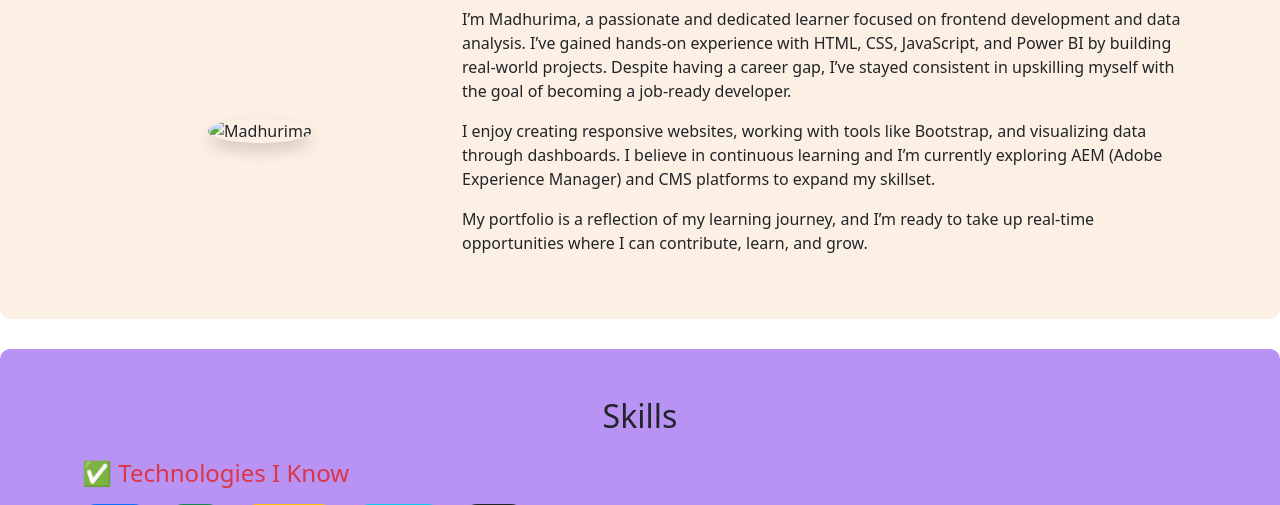
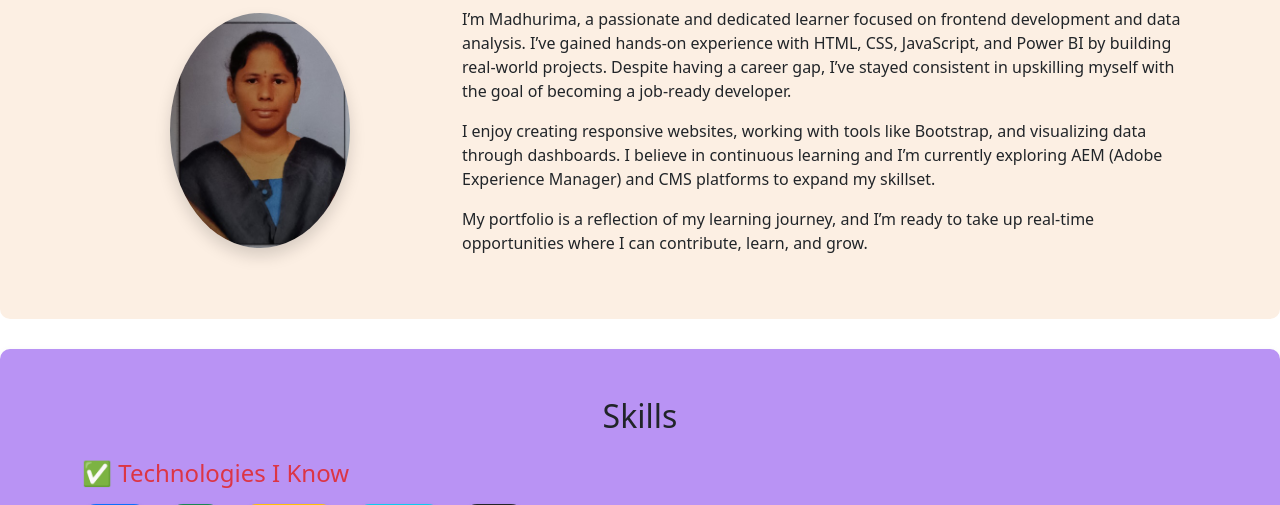
Before and after one commit to madhurima064/my_portfolio, a plain HTML site: page index.html in a window 1280 px wide. Shown: the part 595-1100 px from the top of the page. Drawn offline with nearby package versions, Linux system fonts and the light colour scheme; a script that the page names is missing.

Commit message:
Update index.html

```diff
--- a/index.html
+++ b/index.html
@@ -42,7 +42,7 @@
       <h2 class="text-center mb-4">About Me</h2>
       <div class="row align-items-center">
         <div class="col-md-4 text-center mb-3">
-          <img src="images/madhu photo1.jpg" alt="Madhurima" class="img-fluid rounded-circle shadow" width="180" />
+          <img src="madhu photo1.jpg" alt="Madhurima" class="img-fluid rounded-circle shadow" width="180" />
         </div>
         <div class="col-md-8">
             <p>
```
